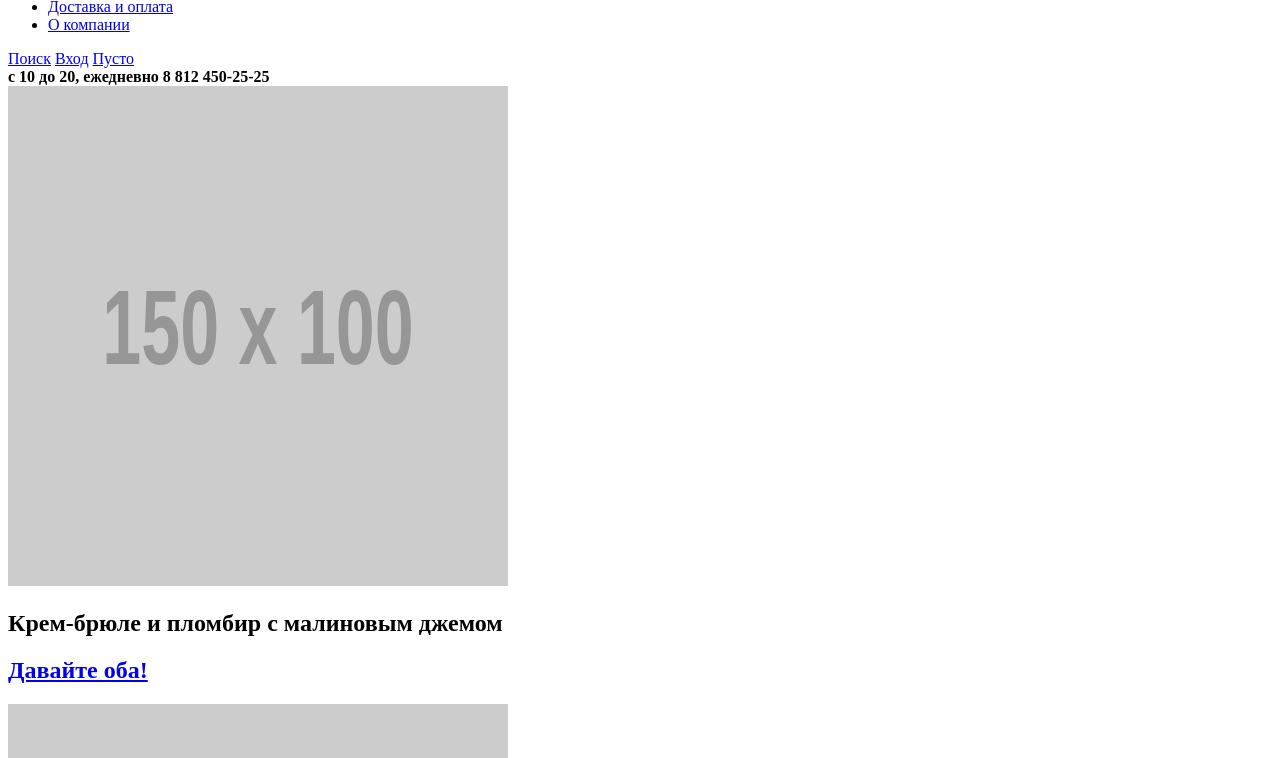
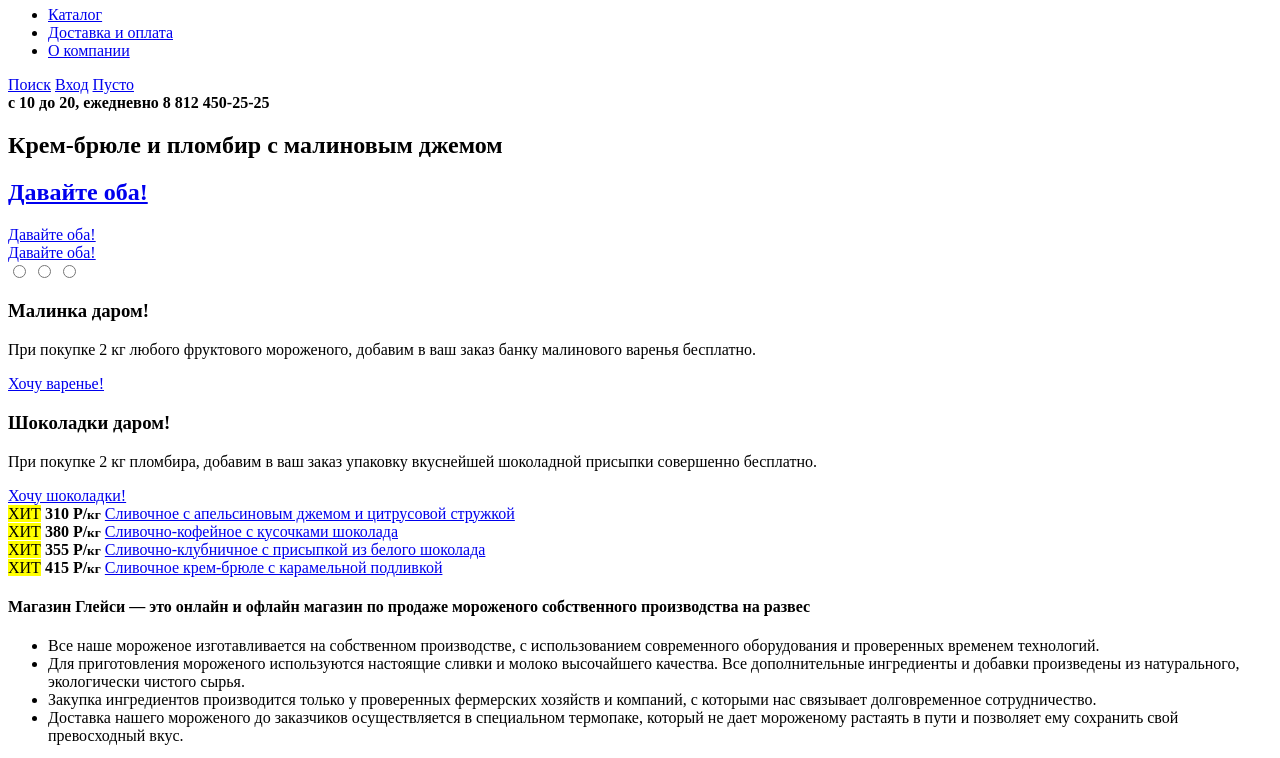
Before and after one commit to TrueSp1rit/242524-gllacy, a plain HTML site: page index.html in a window 1280 px wide. Shown: the part 36-794 px from the top of the page. Drawn offline with Linux system fonts and the light colour scheme; placeholder pictures from the web are drawn by us.

Commit message:
Fixes #1
Пофиксил ошибки, каталог будет вечером :)

```diff
--- a/index.html
+++ b/index.html
@@ -5,8 +5,11 @@
     <title>Глейси</title>
   </head>
   <body>
+    <div class="container">
       <header class="main-header">
-      <div class="container">
+          <div class="index-logo">
+            <img src="img/index-logo.png" width="368" height="204" alt="GllacyShop">
+          </div>
           <nav class="main-navigation">
             <ul>
               <li>
@@ -21,100 +24,100 @@
             </ul>
           </nav>
           <div class="user-block">
+            <!-- Разметить выпадающие элемены!!! -->
             <a class="search" href="#">Поиск</a>
             <a class="login" href="#">Вход</a>
             <a class="cart" href="#">Пусто</a>
           </div>
-      </div>
       </header>
-    <main class="container">
+      <main>
         <div class="useful-info">
           <b class="opening-hours">с 10 до 20, ежедневно</b>
           <b class="phone">8 812 450-25-25</b>
         </div>
-      <div class="gallery">
-        <div class="pictures">
-          <div class="picture-1">
-            <img src="http://placehold.it/150x100" height="500" width="500">
+        <section class="carousel">
+            <div class="carousel-1">
               <h2>Крем-брюле и пломбир с малиновым джемом<h2>
               <a class="btn" href="#">Давайте оба!</a>
             </div>
-          <div class="picture-2">
-            <img src="http://placehold.it/150x100" height="500" width="500">
+            <div class="carousel-2">
+              <a class="btn" href="#">Давайте оба!</a>
             </div>
-          <div class="picture-3">
-            <img src="http://placehold.it/150x100" height="500" width="500">
-          </div>
+            <div class="carousel-3">
+              <a class="btn" href="#">Давайте оба!</a>
             </div>
           <div class="switch">
-          <form class="switch-form" action="?" method="get">
-            <input type="radio" name="switch-categories" value="1">
-            <input type="radio" name="switch-categories" value="2">
-            <input type="radio" name="switch-categories" value="3">
-          </form>
+            <label>
+                <input type="radio" name="carousel-control" value="">
+            </label>
+            <label>
+                <input type="radio" name="carousel-control" value="">
+            </label>
+            <label>
+                <input type="radio" name="carousel-control" value="">
+            </label>
           </div>
-      </div>
-      <div class="super-deals">
+        </section>
+        <section class="super-deals">
           <div class="deal">
-          <img src="http://placehold.it/150x100" height="250" width="500">
-          <h4>Малинка даром!</h4>
+            <h3>Малинка даром!</h3>
             <p>При покупке 2 кг любого фруктового мороженого, добавим в ваш заказ банку малинового варенья бесплатно.</p>
             <a class="btn" href="#">Хочу варенье!</a>
           </div>
           <div class="deal">
-          <img src="http://placehold.it/150x100" height="250" width="500">
-          <h4>Шоколадки даром!</h4>
+            <h3>Шоколадки даром!</h3>
             <p>При покупке 2 кг пломбира, добавим в ваш заказ упаковку вкуснейшей шоколадной присыпки совершенно бесплатно.</p>
             <a class="btn" href="#">Хочу шоколадки!</a>
           </div>
-      </div>
-      <div class="deals">
-        <div class="deal">
-          <img src="http://placehold.it/150x100" height="250" width="250">
-          <h3>310 Р/кг</h3>
+        </section>
+        <section class="best-sellers">
+          <article class="product">
+            <mark>ХИТ</mark>
+            <b>310 Р/<small>кг</small></b>
             <a href="#">Сливочное с апельсиновым джемом и цитрусовой стружкой</a>
-        </div>
-        <div class="deal">
-          <img src="http://placehold.it/150x100" height="250" width="250">
-          <h3>380 Р/кг</h3>
+          </article>
+          <article class="product">
+            <mark>ХИТ</mark>
+            <b>380 Р/<small>кг</small></b>
             <a href="#">Сливочно-кофейное с кусочками шоколада</a>
-        </div>
-        <div class="deal">
-          <img src="http://placehold.it/150x100" height="250" width="250">
-          <h3>355 Р/кг</h3>
+          </article>
+          <article class="product">
+            <mark>ХИТ</mark>
+            <b>355 Р/<small>кг</small></b>
             <a href="#">Сливочно-клубничное с присыпкой из белого шоколада</a>
-        </div>
-        <div class="deal">
-          <img src="http://placehold.it/150x100" height="250" width="250">
-          <h3>415 Р/кг</h3>
+          </article>
+          <article class="product">
+            <mark>ХИТ</mark>
+            <b>415 Р/<small>кг</small></b>
             <a href="#">Сливочное крем-брюле с карамельной подливкой</a>
-        </div>
-      </div>
-      <div class="about">
-        <h5>Магазин Глейси - это онлайн и офлайн магазин по продаже мороженого собственного производства на развес</h5>
-        <p>Все наше мороженое изготавливается на собственном производстве, с использованием современного оборудования и проверенных временем технологий.</p>
-        <p>Для приготовления мороженого используются настоящие сливки и молоко высочайшего качества. Все дополнительные ингредиенты и добавки произведены из натурального, экологически чистого сырья.</p>
-        <p>Закупка ингредиентов производится только у проверенных фермерских хозяйств и компаний, с которыми нас связывает долговременное сотрудничество.</p>
-        <p>Доставка нашего мороженого до заказчиков осуществляется в специальном термопаке, который не дает мороженому растаять в пути и позволяет ему сохранить свой превосходный вкус.</p>
-      </div>
+          </article>
+        </section>
+        <article class="features">
+          <h4>Магазин Глейси &mdash; это онлайн и офлайн магазин по продаже мороженого собственного производства на развес</h4>
+          <ul>
+            <li>Все наше мороженое изготавливается на собственном производстве, с использованием современного оборудования и проверенных временем технологий.</li>
+            <li>Для приготовления мороженого используются настоящие сливки и молоко высочайшего качества. Все дополнительные ингредиенты и добавки произведены из натурального, экологически чистого сырья.</li>
+            <li>Закупка ингредиентов производится только у проверенных фермерских хозяйств и компаний, с которыми нас связывает долговременное сотрудничество.</li>
+            <li>Доставка нашего мороженого до заказчиков осуществляется в специальном термопаке, который не дает мороженому растаять в пути и позволяет ему сохранить свой превосходный вкус.</li>
+          </ul>
+        </article>
         <div class="clearfix">
-        <div class="blog">
+          <aside class="blog">
             <img src="http://placehold.it/150x100" height="100" width="100">
             <p>Новое в нашем блоге</p>
             <a href="#">10 способов сервировки фруктовых щербетов к столу</a>
-        </div>
-        <div class="subscription">
+          </aside>
+          <aside class="subscription">
             <p>Подпишитесь на нашу сладкую рассылку и будете всегда в курсе всего самого вкусного, что у нас происходит. Обещаем не спамить и не слать всякой не нужной ерунды. Честно=)</p>
             <input type="text" name="email" id="email">
             <input type="submit" name="send" value="Отправить" for="email">
+          </aside>
         </div>
-      </div>
-      <div class="map">
+        <section class="map">
           <!-- ХЗ -->
-      </div>
+        </section>
       </main>
       <footer class="main-footer">
-      <div class="container">
           <section class="footer-social">
             <a class="social-btn social-btn-twit" href="#">Вконтакте</a>
             <a class="social-btn social-btn-inst" href="#">Инстаграм</a>
@@ -128,10 +131,10 @@
             <a href="#">Экологические стандарты</a>
           </section>
           <section class="footer-copyright">
-          <a class="btn" href="https://htmlacademy.ru">HTML Academy</a>
+            <a href="#">HTML Academy</a>
             <p>Сделано в <a href="https://htmlacademy.ru">HTML Academy</a> © 2016</p>
           </section>
+      </footer>
     </div>
-    </footer>
   </body>
 </html>
```
Lines whose indentation alone changed are shown as unchanged.
